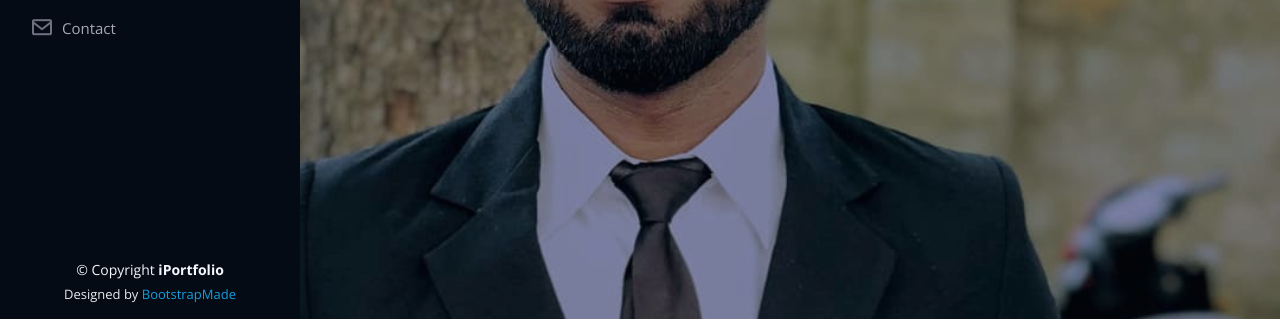
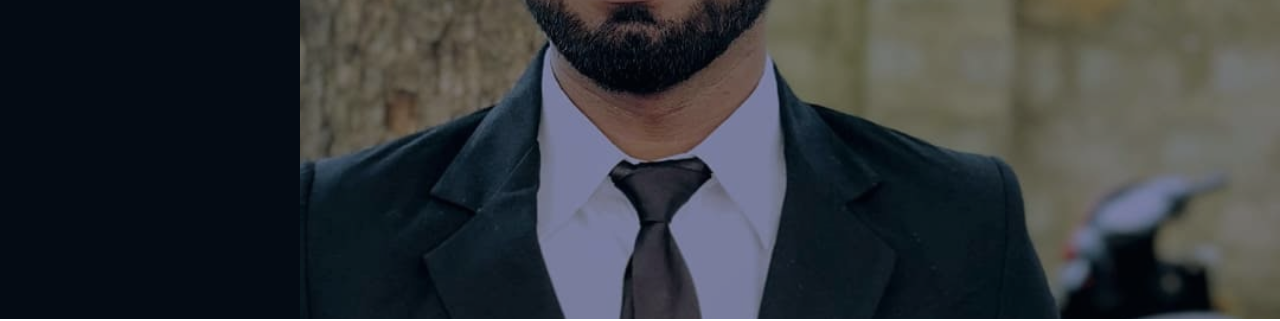
Before and after one commit to arjun713/arjun713.github.io, a plain HTML site: page index.html in a window 1280 px wide. Shown: the part 481-802 px from the top of the page. Drawn offline with nearby package versions, Linux system fonts and the light colour scheme.

Commit message:
Update index.html

```diff
--- a/index.html
+++ b/index.html
@@ -58,7 +58,6 @@
           <li><a href="#about" class="nav-link scrollto"><i class="bx bx-user"></i> <span>About</span></a></li>
           <li><a href="#resume" class="nav-link scrollto"><i class="bx bx-file-blank"></i> <span>Resume</span></a></li>
           <li><a href="#Awards" class="nav-link scrollto"><i class="bx bx-file-blank"></i> <span>Awards</span></a></li>
-          <li><a href="#contact" class="nav-link scrollto"><i class="bx bx-envelope"></i> <span>Contact</span></a></li>
         </ul>
       </nav><!-- .nav-menu -->
     </div>
@@ -357,21 +356,6 @@
 
   </main><!-- End #main -->
 
-  <!-- ======= Footer ======= -->
-  <footer id="footer">
-    <div class="container">
-      <div class="copyright">
-        © Copyright <strong><span>iPortfolio</span></strong>
-      </div>
-      <div class="credits">
-        <!-- All the links in the footer should remain intact. -->
-        <!-- You can delete the links only if you purchased the pro version. -->
-        <!-- Licensing information: https://bootstrapmade.com/license/ -->
-        <!-- Purchase the pro version with working PHP/AJAX contact form: https://bootstrapmade.com/iportfolio-bootstrap-portfolio-websites-template/ -->
-        Designed by <a href="https://bootstrapmade.com/">BootstrapMade</a>
-      </div>
-    </div>
-  </footer><!-- End  Footer -->
 
   <a href="#" class="back-to-top d-flex align-items-center justify-content-center"><i class="bi bi-arrow-up-short"></i></a>
 
```
